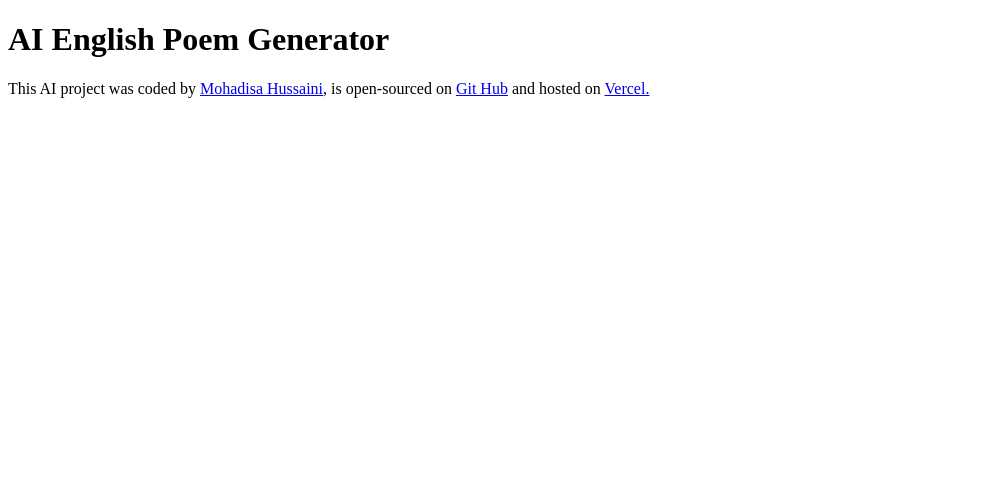
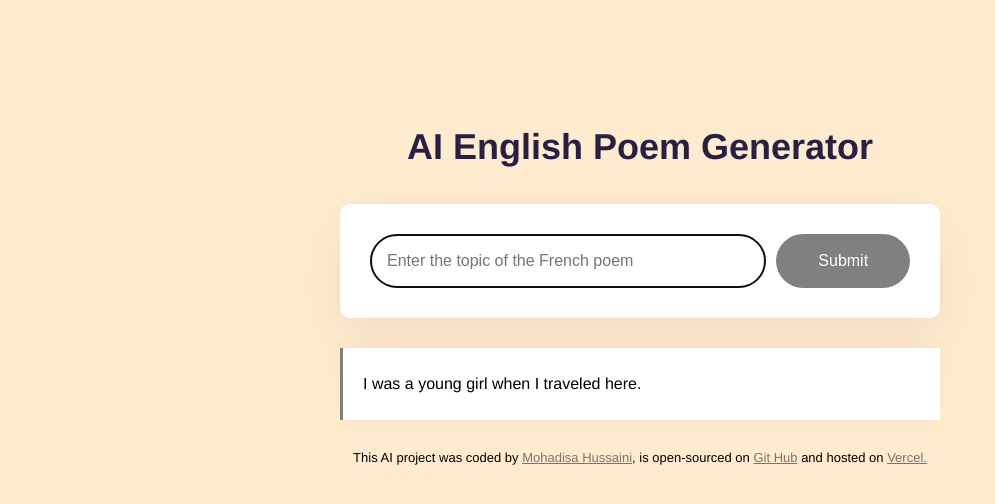
Before and after one commit to Mohadis/Poem-Generatore, a plain HTML site: page index.html in a window 1280 px wide. Shown: the whole page, without its empty margins (0-995 px from the left). Drawn offline with Linux system fonts and the light colour scheme.

Commit message:
Added basic HTML

```diff
--- a/index.html
+++ b/index.html
@@ -3,6 +3,7 @@
   <head>
     <meta charset="UTF-8" />
     <meta name="viewport" content="width=device-width, initial-scale=1.0" />
+    <link rel="stylesheet" href="src/style.css" />
     <title>AI Poem Generatore</title>
   </head>
   <body>
@@ -10,6 +11,22 @@
       <header>
         <h1>AI English Poem Generator</h1>
       </header>
+      <main>
+        <form id="poem-generator-form">
+          <input
+            type="text"
+            placeholder="Enter the topic of the French poem"
+            autofocus
+            required
+            autocomplete="off"
+            class="instructions"
+          />
+          <input type="submit" class="submit-button" />
+        </form>
+        <div class="poem" id="poem">
+          I was a young girl when I traveled here.
+        </div>
+      </main>
       <footer>
         This AI project was coded by
         <a href="https://github.com/Mohadis" target="_blank"
```
